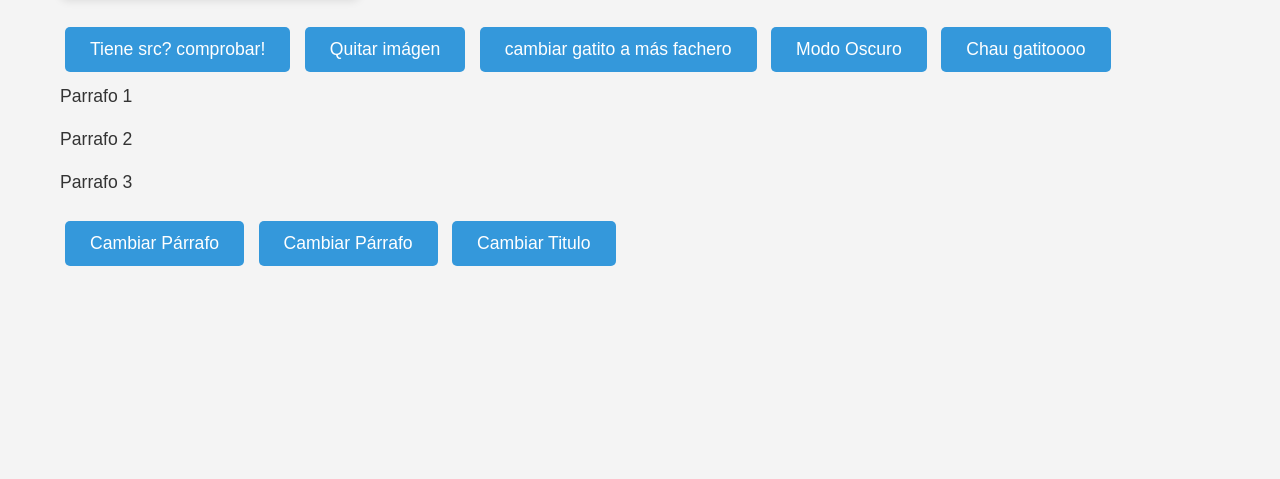
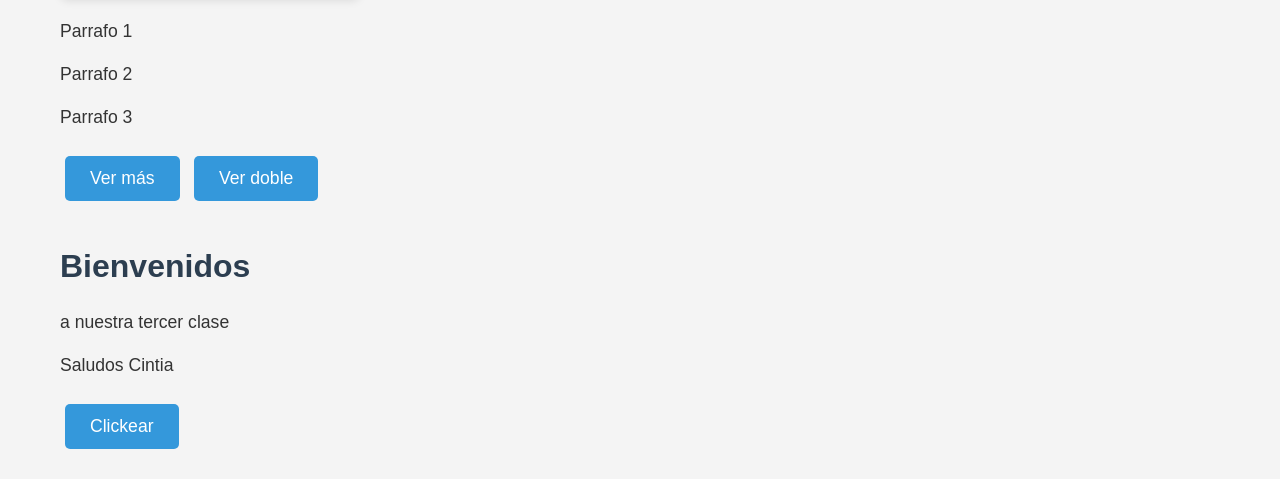
Before and after one commit to cintyy73/comision-2501-03, a plain HTML site: page index.html in a window 1280 px wide. Shown: the part 345-824 px from the top of the page. Before the commit the page ends 800 px from the top, so only its background shows below. Drawn offline with Linux system fonts and the light colour scheme.

Commit message:
Ejemplos vistos en clase  Relaciones en el DOM y Manipulación de Elementos

```diff
--- a/app.js
+++ b/app.js
@@ -1,77 +1,58 @@
-let title = document.getElementById("title");
-let element = document.querySelector("#two");
-let img = document.querySelector("img");
-let subtitle = document.querySelector(".heading");
-let cat = document.getElementById("cat");
-
-console.log(document);
-
-console.log(document.querySelector("h1"));
-console.log(document.querySelector("p"));
-console.log(document.querySelectorAll("p"));
-console.log(document.querySelector(".heading"));
-
-console.log(document.querySelector(".tres"));
-
-console.log(document.querySelector("#title"));
-
-document.getElementById("title");
-console.log(document.getElementsByClassName("tres"));
-
-function changeTitle() {
-  title.style.color = "red";
+function $(selector) {
+  return document.querySelector(selector);
 }
 
-console.log(element.classList);
+console.log($("#message"));
+let container = document.getElementById("container");
+let button = $("#show");
+let button2 = $("#double");
 
-function changeP() {
-  element.classList.toggle("parrafo-cambiado");
-  console.log({ "clase del parrafo": element.classList });
+// Seleccionar por atributos específicos
+const elemento = $("[data-info]");
+const botones = document.querySelectorAll('[type="button"]');
+const enlaces = document.querySelectorAll('a[href^="https"]');
+
+button.addEventListener("click", function () {
+  console.log("ver mas");
+  container.innerHTML = "<p>Insertado desde js</p>";
+  container.style.cssText = "background: yellow; font-size: 50px; color: blue";
+});
+
+function show() {
+  console.log("ver doble");
+  container.innerHTML += "<p>Insertado doble desde js</p>";
 }
 
-function darkMode() {
-  document.body.classList.toggle("dark");
-  console.log(document.body.classList.contains("dark"));
+button2.addEventListener("click", show);
+
+const second = container.children[1];
+console.log(second);
+console.log(second.parentElement);
+
+console.log("Anterior:", second.previousElementSibling);
+console.log("Siguiente:", second.nextElementSibling);
+
+const first = document.getElementById("container").children[0];
+
+const button3 = document.createElement("button");
+const text = document.createTextNode("Clickear");
+button3.appendChild(text);
+document.body.appendChild(button3);
+
+button3.addEventListener("click", function () {
+  const message = document.createElement("p");
+  message.innerText = "Muchas gracias vuelva prontos";
+  document.body.appendChild(message);
+});
+
+const container_message = $("#message");
+
+function showMessage(title, text, student) {
+  container_message.innerHTML = `
+  <h2>${title}</h2>
+  <p>${text}</p>
+  <p>Saludos ${student}</p>
+  `;
 }
 
-console.log(title.classList.contains("tres"));
-console.log(title.classList.contains("heading"));
-
-function imgHasAttribute() {
-  if (img.hasAttribute("src")) {
-    alert("Tiente src sí!!!!");
-    console.log(img.getAttribute("src"));
-  } else {
-    alert("noooooo tiene src");
-  }
-}
-
-function imgRemoveAttribute() {
-  img.removeAttribute("src");
-}
-
-function imgChangeAttribute() {
-  img.setAttribute(
-    "src",
-    "https://media.istockphoto.com/id/2151266859/photo/a-cat-in-a-blue-hoodie-with-a-gold-chain-and-sunglasses-lies-near-the-bills-orange-background.jpg?s=1024x1024&w=is&k=20&c=cErvHbYaMCmxrz4j6-_RarFDUZqETNWLiF9dSzwNzlY="
-  );
-}
-
-// subtitle.style.color = 'red'
-
-function hideCat() {
-  if (img.classList.contains("img-none")) {
-    //oculto
-    console.log(img.classList);
-    img.classList.remove("img-none"); //quito ocultar
-    img.classList.add("img-show"); //muestro
-    console.log(img.classList);
-    cat.innerText = "Chau Gatito";
-  } else {
-    console.log(img.classList);
-    img.classList.remove("img-show"); //quito mostrar
-    img.classList.add("img-none"); //oculto
-    console.log(img.classList);
-    cat.innerText = "Hola Gatito";
-  }
-}
+showMessage("Bienvenidos", "a nuestra tercer clase", 'Cintia')
--- a/index.html
+++ b/index.html
@@ -13,20 +13,14 @@
     <img id="banner"
         src="https://media.istockphoto.com/id/2151625435/photo/rich-cat-in-a-blue-hoodie-with-a-gold-chain-and-sunglasses-sits-near-money-orange-background.jpg?s=1024x1024&w=is&k=20&c=H9xzeJvvFwtwYzrenpjxkZcOM0NGGnmpkT4jqmRUPPQ="
         alt="gatito fachero">
-    <button onclick="imgHasAttribute()">Tiene src? comprobar!</button>
-    <button onclick="imgRemoveAttribute()">Quitar imágen</button>
-    <button onclick="imgChangeAttribute()">cambiar gatito a más fachero</button>
-    <button onclick="darkMode()">Modo Oscuro</button>
-    <button id="cat" onclick="hideCat()">Chau gatitoooo</button>
-
-    <p>Parrafo 1</p>
-    <p id="two">Parrafo 2 </p>
-    <p class="tres">Parrafo 3</p>
-    <button onclick="changeP()">Cambiar Párrafo</button>
-    <button onclick="darkMode()">Cambiar Párrafo</button>
-    <button onclick="changeTitle()">Cambiar Titulo</button>
-
-
+    <div id="container">
+        <p>Parrafo 1</p>
+        <p id="two">Parrafo 2 </p>
+        <p class="tres">Parrafo 3</p>
+    </div>
+    <button id="show">Ver más</button>
+    <button id="double">Ver doble</button>
+    <div id="message"></div>
     <script src="app.js"></script>
 </body>
 
```
